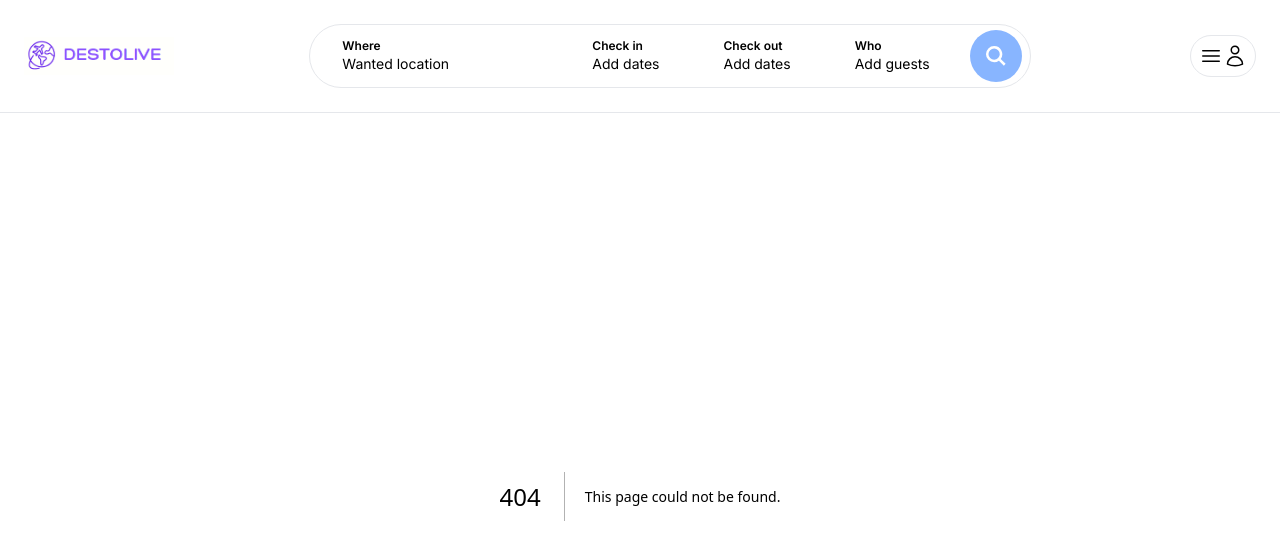
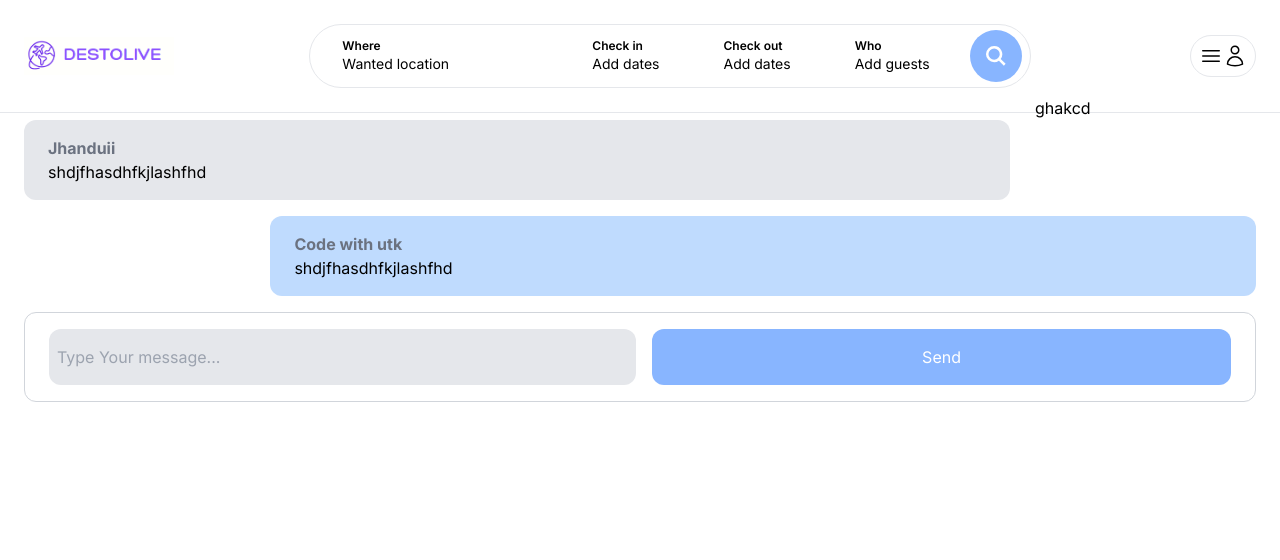
Before and after one commit to Shadowsweep/destolive, a Next.js app: page /inbox/1 in a window 1280 px wide. Before the commit this address had no page. Shown: the top 560 px of the page. Built offline with nearby package versions, Linux system fonts and the light colour scheme.

Commit message:
changes in usernav started

```diff
--- /dev/null
+++ b/app/components/forms/CustomButton.tsx
@@ -0,0 +1,19 @@
+interface CustomButtonProps {
+    label: string ;
+    className?:string;
+    onClick?: () => void;
+
+}
+const CustomButton: React.FC<CustomButtonProps>  = ({label , className , onClick}) => {
+  return (
+    <div
+    onClick={onClick}
+    className={`w-full py-4 bg-destolive hover:bg-destolive-dark  text-white text-center rounded-xl transition cursor-pointer ${className}`}
+
+    >
+        {label}
+    </div>
+  )
+}
+
+export default CustomButton
--- /dev/null
+++ b/app/components/inbox/ConversationDetail.tsx
@@ -0,0 +1,40 @@
+'use client';
+
+import CustomButton from '../forms/CustomButton'
+
+const ConversationDetail = () => {
+  return (
+
+    <>
+    <div className='max-h-[400px] overflow-auto flex flex-col space-y-4 ' >
+       <div className='w-[80%] py-4 px-6 rounded-xl bg-gray-200' >
+        <p className='font-bold text-gray-500'>Jhanduii</p>
+
+        <p>shdjfhasdhfkjlashfhd</p>
+       </div>
+
+       <div className='w-[80%] ml-[20%] py-4 px-6 rounded-xl bg-blue-200' >
+        <p className='font-bold text-gray-500'>Code with utk </p>
+
+        <p>shdjfhasdhfkjlashfhd</p>
+       </div>
+    </div>
+      <div className='mt-4 py-4 px-6 flex border border-gray-300 space-x-4 rounded-xl' >
+        <input
+        type="text"
+        placeholder='Type Your message...'
+        className='w-full p-2 bg-gray-200 rounded-xl'
+        />
+
+        <CustomButton
+         label='Send'
+         onClick={()=>console.log('clicked')}
+         className="w-[100px]"
+        />
+
+      </div>
+    </>
+  )
+}
+
+export default ConversationDetail
--- a/app/components/navbar/UserNav.tsx
+++ b/app/components/navbar/UserNav.tsx
@@ -1,6 +1,12 @@
-import React from 'react'
+'use client'
+
+import { useState } from "react";
+
 
 const UserNav = () => {
+
+   const [isOpen,setIsOpen] = useState(true)
+
   return (
     <div className='p-2 relative inline-block border rounded-full' >
 
@@ -15,6 +21,15 @@
 
 
         </button>
+
+           {isOpen && (
+                <div className="w-[220px] absolute top-[60px] right-0 " >
+                  ghakcd
+                  </div>
+
+           )}
+
+
         </div>
   )
 }
--- /dev/null
+++ b/app/inbox/[id]/page.tsx
@@ -0,0 +1,11 @@
+import ConversationDetail from "@/app/components/inbox/ConversationDetail";
+
+const ConversationPage  = () => {
+    return (
+      <main className="mt-6 max-w-[1500px] mx-auto px-6 pb-6 space-y-4">
+          <ConversationDetail  />
+      </main>
+    )
+}
+
+export default ConversationPage;
```
